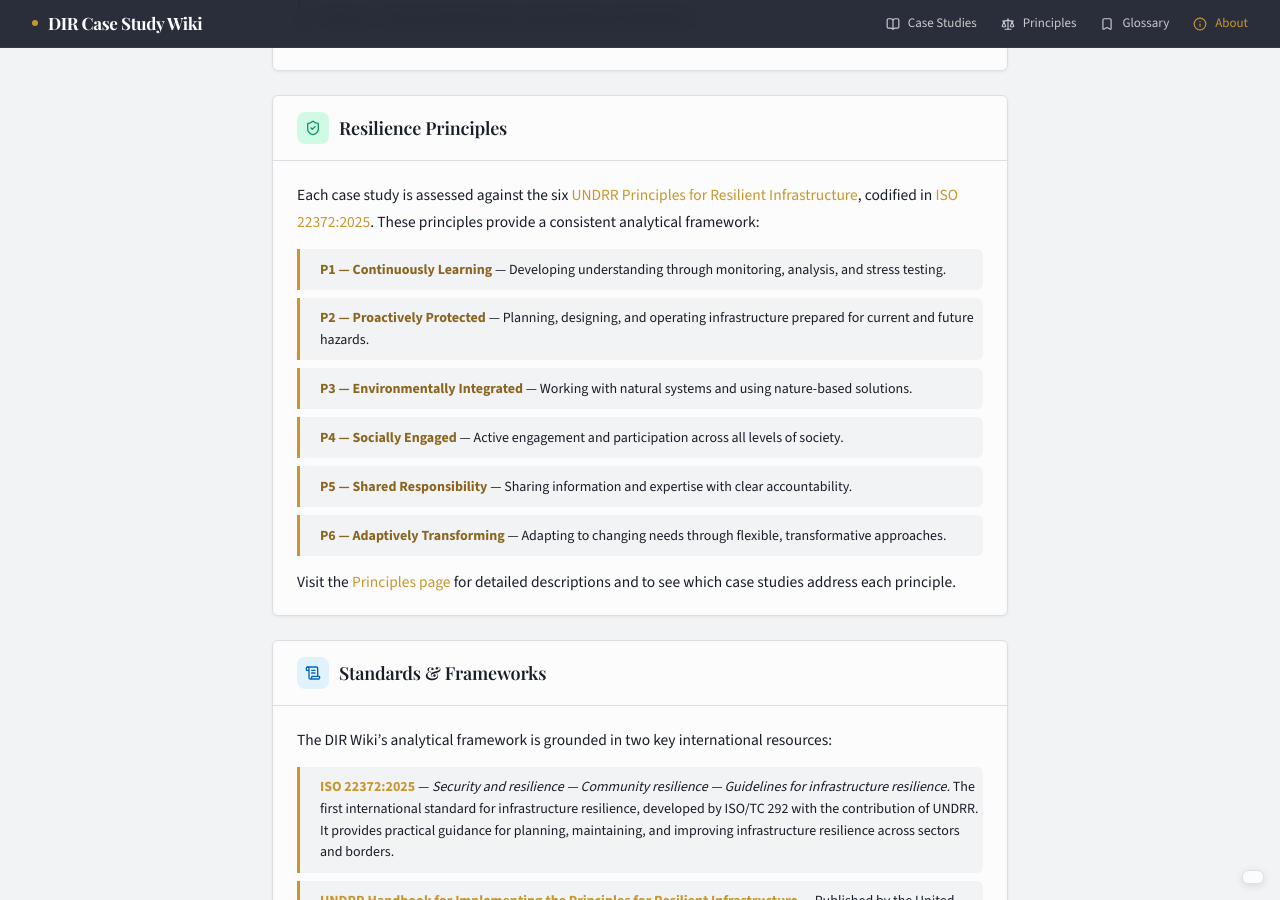
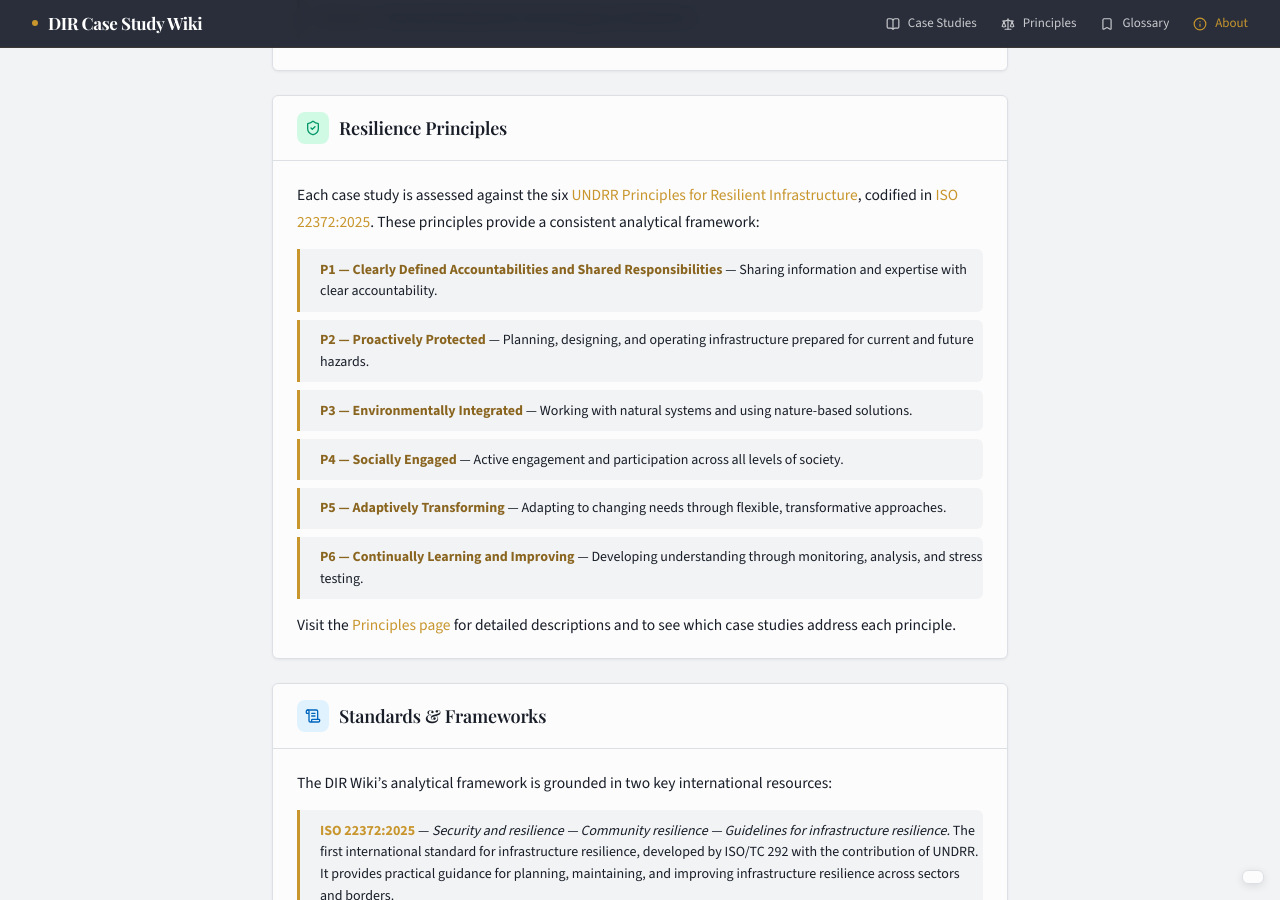
Before and after one commit to visioninglab/DIRwiki, a Jekyll site: the page built from about.html, in a window 1280 px wide and 900 px high, scrolled down 1123 px. Built offline with Jekyll 4.4.1, drawn with Linux system fonts in a browser that asks for light colours.

Commit message:
Update principles to ISO 22372:2025 numbering

```diff
--- a/about.html
+++ b/about.html
@@ -51,12 +51,12 @@ footer_text: "DIR Case Study Wiki &bull; About &bull; Last updated February 2026
     <div class="about-section-body">
       <p>Each case study is assessed against the six <a href="https://www.undrr.org/publication/handbook-implementing-principles-resilient-infrastructure" target="_blank" rel="noopener">UNDRR Principles for Resilient Infrastructure</a>, codified in <a href="https://www.iso.org/standard/50275.html" target="_blank" rel="noopener">ISO 22372:2025</a>. These principles provide a consistent analytical framework:</p>
       <ul class="structure-list">
-        <li><strong>P1 &mdash; Continuously Learning</strong> &mdash; Developing understanding through monitoring, analysis, and stress testing.</li>
+        <li><strong>P1 &mdash; Clearly Defined Accountabilities and Shared Responsibilities</strong> &mdash; Sharing information and expertise with clear accountability.</li>
         <li><strong>P2 &mdash; Proactively Protected</strong> &mdash; Planning, designing, and operating infrastructure prepared for current and future hazards.</li>
         <li><strong>P3 &mdash; Environmentally Integrated</strong> &mdash; Working with natural systems and using nature-based solutions.</li>
         <li><strong>P4 &mdash; Socially Engaged</strong> &mdash; Active engagement and participation across all levels of society.</li>
-        <li><strong>P5 &mdash; Shared Responsibility</strong> &mdash; Sharing information and expertise with clear accountability.</li>
-        <li><strong>P6 &mdash; Adaptively Transforming</strong> &mdash; Adapting to changing needs through flexible, transformative approaches.</li>
+        <li><strong>P5 &mdash; Adaptively Transforming</strong> &mdash; Adapting to changing needs through flexible, transformative approaches.</li>
+        <li><strong>P6 &mdash; Continually Learning and Improving</strong> &mdash; Developing understanding through monitoring, analysis, and stress testing.</li>
       </ul>
       <p>Visit the <a href="principles.html">Principles page</a> for detailed descriptions and to see which case studies address each principle.</p>
     </div>
```
